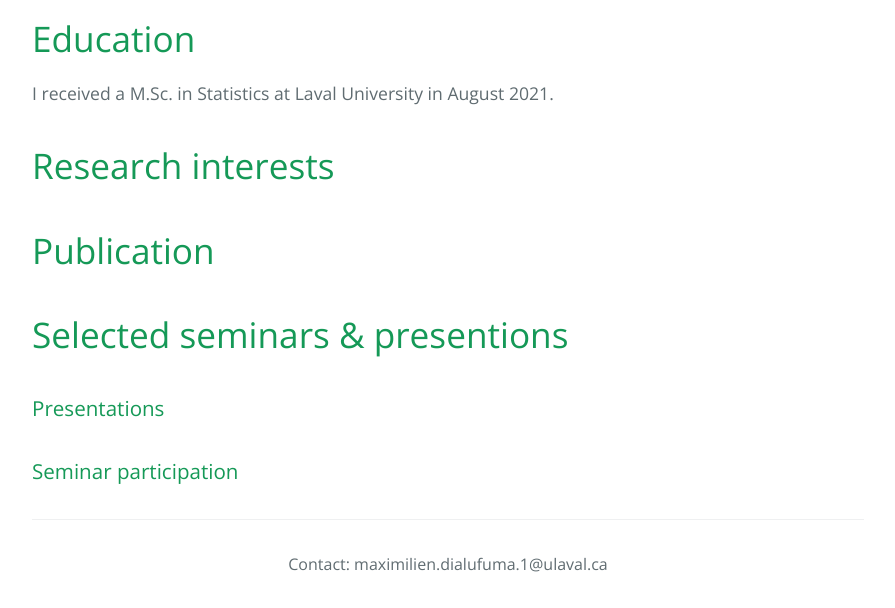
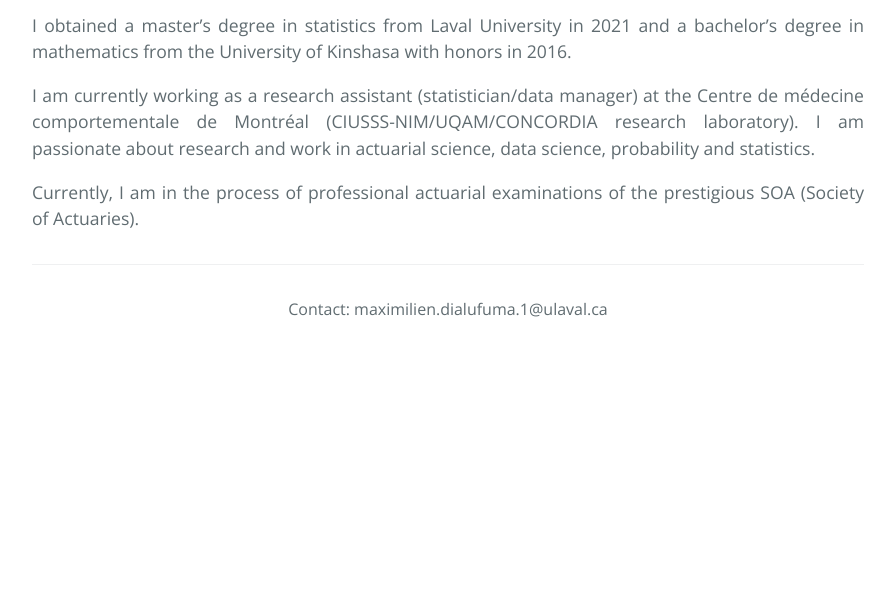
Before and after one commit to dialufuma/dialufuma.github.io, a Jekyll site: the page built from index.md, in a window 1280 px wide. Shown: the part 559-1167 px from the top of the page, without its empty margins (192-1087 px from the left). Built offline with Jekyll 4.4.1, drawn with Linux system fonts in a browser that asks for light colours; after the commit the page ends 912 px from its top, so only the background shows below that.

Commit message:
Update index.md

```diff
--- a/index.md
+++ b/index.md
@@ -10,17 +10,8 @@ There should be whitespace between paragraphs.
 
 There should be whitespace between paragraphs. We recommend including a README, or a file with information about your project. -->
 
-# Education
 
-<div style="text-align: justify"> <p>I received a M.Sc. in Statistics at Laval University in August 2021.</p>
+<div style="text-align: justify"> <p>I obtained a master’s degree in statistics from Laval University in 2021 and a bachelor’s degree in mathematics from the University of Kinshasa with honors in 2016.</p>
+<p>I am currently working as a research assistant (statistician/data manager) at the Centre de médecine comportementale de Montréal (CIUSSS-NIM/UQAM/CONCORDIA research laboratory). I am passionate about research and work in actuarial science, data science, probability and statistics.</p>
+<p>Currently, I am in the process of professional actuarial examinations of the prestigious SOA (Society of Actuaries).</p>
 </div>
-
-# Research interests
-
-# Publication
-
-# Selected seminars & presentions
-
-### Presentations
-
-### Seminar participation
```
